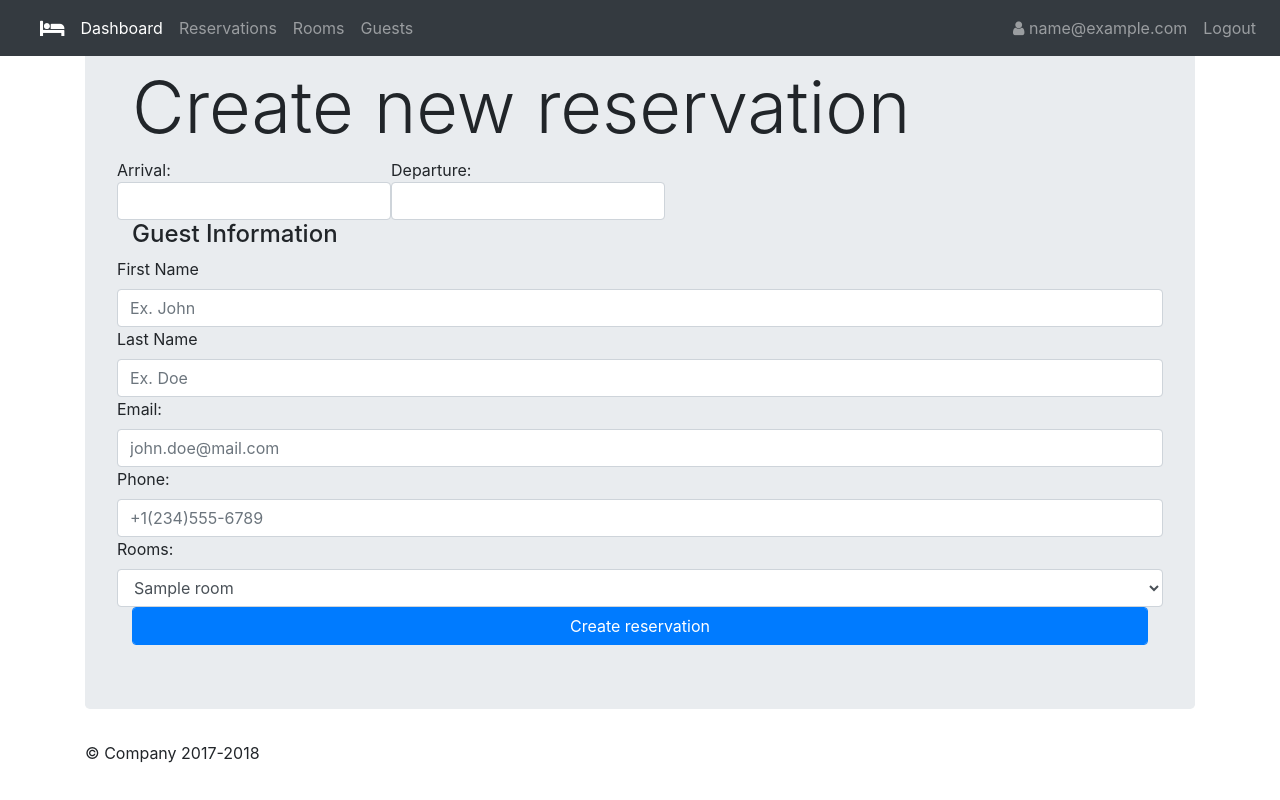
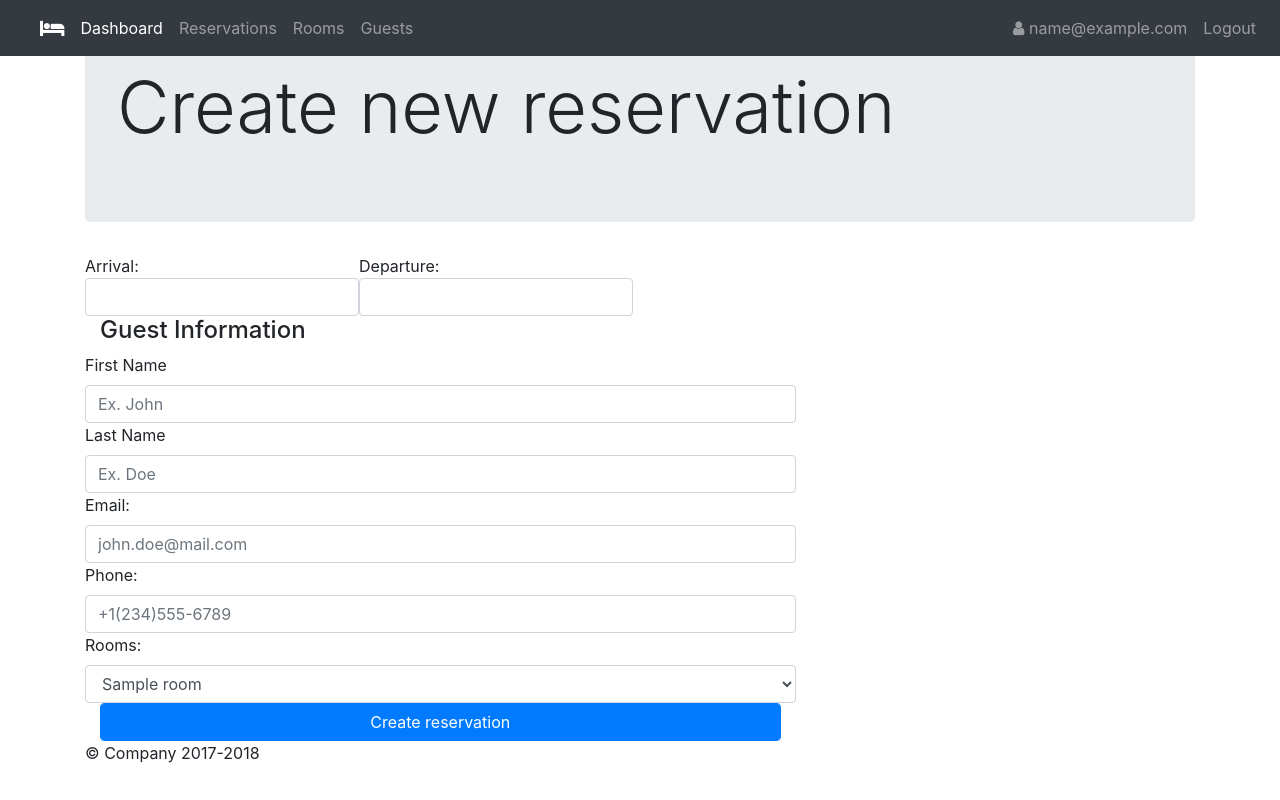
Before and after one commit to wolf637/property-manager, a Django app: page /reservations/create/ in a window 1280 px wide. Run offline with Django 3.2, Linux system fonts and the light colour scheme; a user stored in the database is signed in; tables that the repository leaves empty hold one stand-in row (values such as "Sample post"); some libraries are stand-ins or nearby versions.

Commit message:
Move 'create reservation form' out of jumbotron

```diff
--- a/reservations/templates/reservations/create.html
+++ b/reservations/templates/reservations/create.html
@@ -16,9 +16,10 @@
 
 {% block content %}
       <div class="jumbotron">
+          <h1 class="display-3">Create new reservation</h1>
+      </div>
       <div class="container">
-          <h1 class="display-3">Create new reservation</h1>
-
+          <div class="row col-12">
               <form action="" method="POST">
                 {% csrf_token %}
                     <div class="row">
@@ -49,6 +50,7 @@
 
                     <input class="btn btn-primary form-control" type="submit" value="Create reservation">
 </form>
+
           </div>
       </div>
 
```
Also changed, not shown: README.md. Lines whose indentation alone changed are shown as unchanged.
